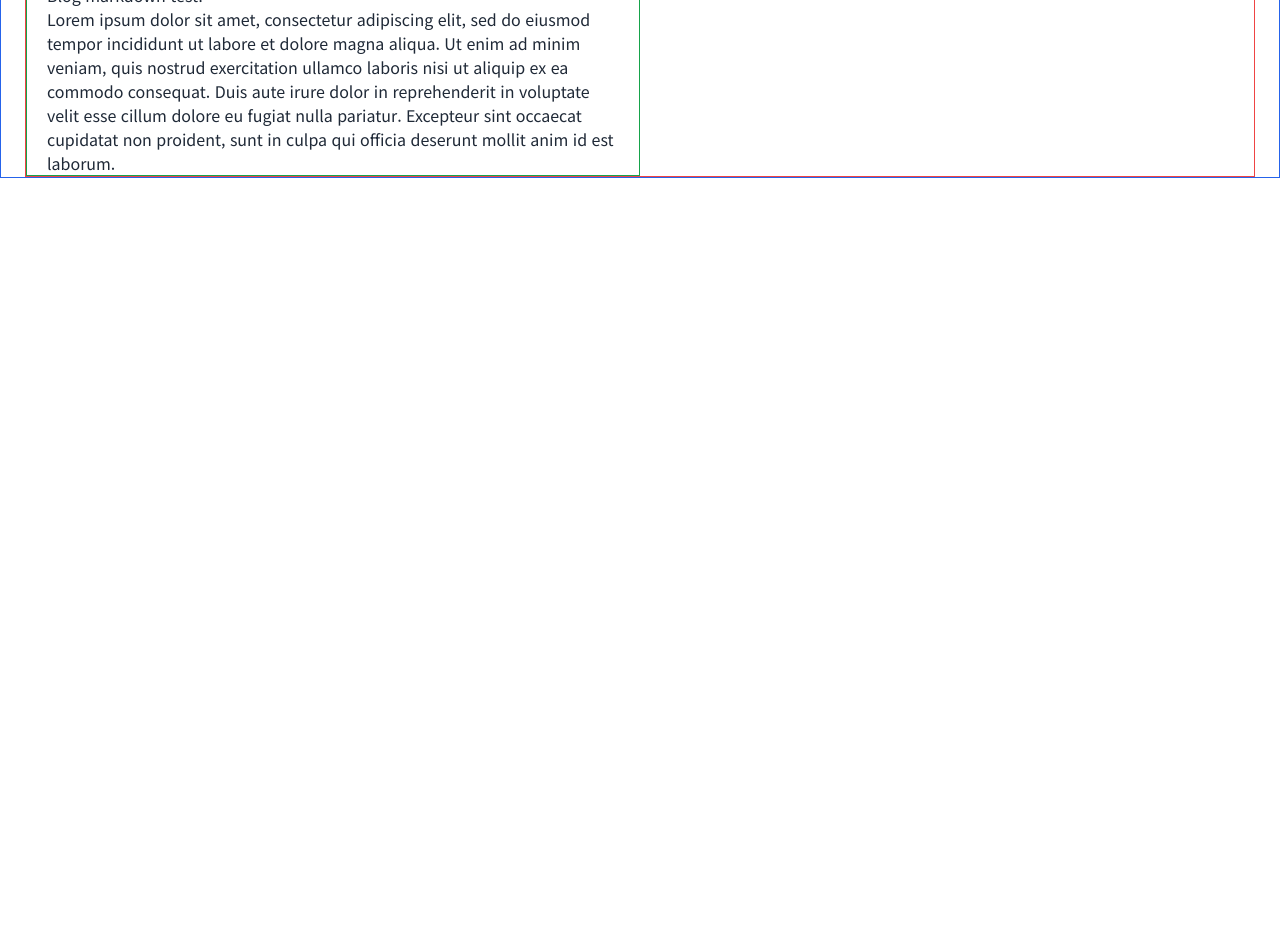
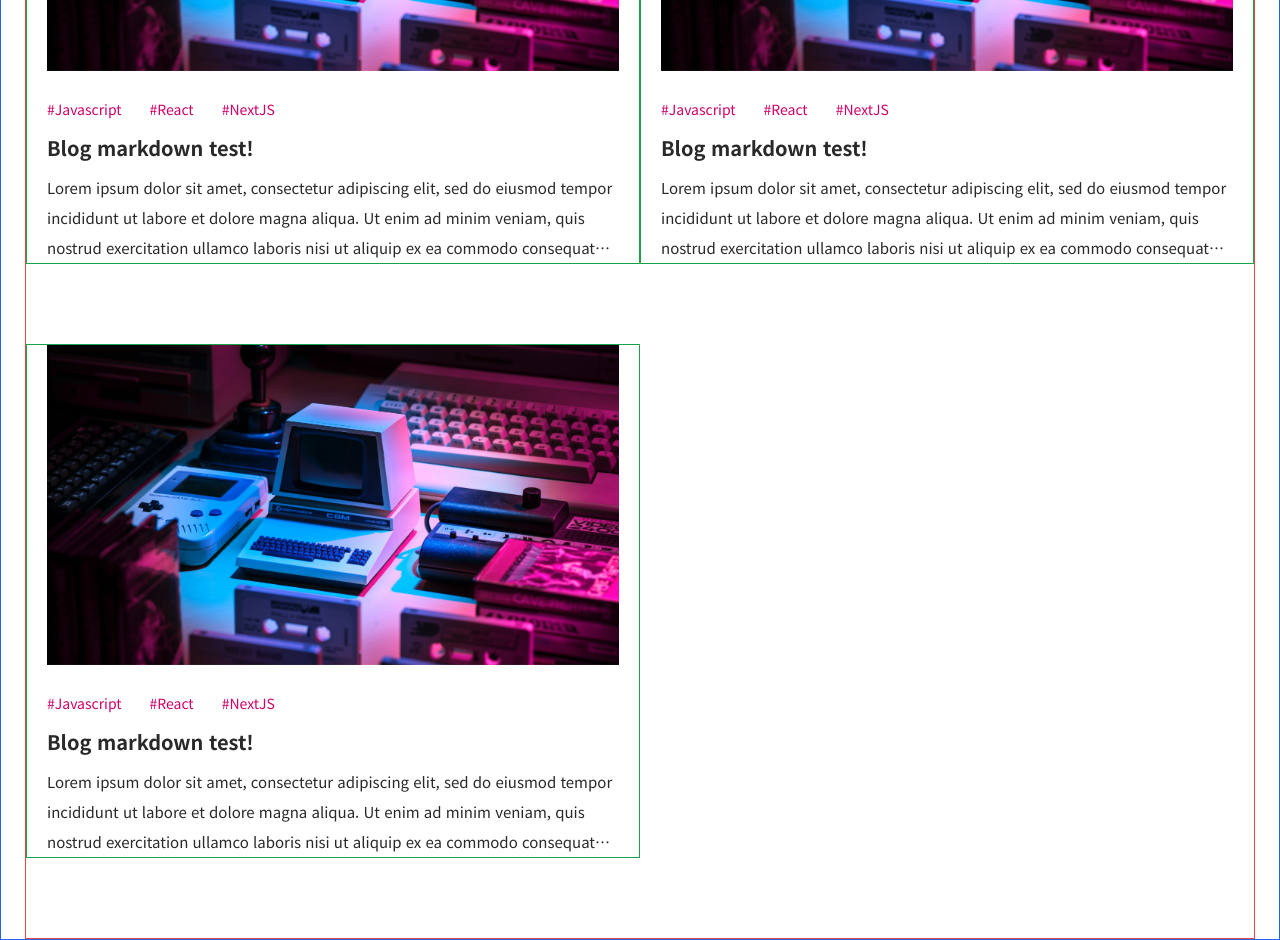
Before and after one commit to seolleung2/dotorimook-nextjs-blog, a Next.js app: page / in a window 1280 px wide. Shown: the part 1160-2100 px from the top of the page. Before the commit the page ends 1338 px from the top, so only its background shows below. Built offline with nearby package versions, Linux system fonts and the light colour scheme.

Commit message:
add: 블로그 목록 UI 코딩, tailwindcss line-clamp 설치 및 적용 - pnpm install @tailwindcss/line-clamp 설치 (multiline ellipsis 를 위함) - 블로그 목록 UI 코딩

```diff
--- a/package.json
+++ b/package.json
@@ -11,6 +11,7 @@
   "dependencies": {
     "@headlessui/react": "^1.7.5",
     "@heroicons/react": "^2.0.13",
+    "@tailwindcss/line-clamp": "^0.4.2",
     "@types/node": "18.11.15",
     "@types/react": "18.0.26",
     "@types/react-dom": "18.0.9",
--- a/pages/index.tsx
+++ b/pages/index.tsx
@@ -166,10 +166,10 @@ export default function Home() {
             alt="main-image"
           />
         </div>
-        <section className="flex flex-wrap w-[1230px] mx-auto border border-red-500">
+        <section className="flex flex-wrap w-[1230px] mx-auto border border-red-500 pt-28">
           {/* mb-20 은 나중에 */}
-          <div className="border border-green-600 w-[50%] flex flex-col px-5">
-            <div className="relative w-full h-80">
+          <div className="border border-green-600 w-[50%] flex flex-col px-5 mb-20">
+            <div className="relative w-full h-80 mb-7">
               <Image
                 src="/static/images/blog-main.jpg"
                 className="object-cover object-center"
@@ -178,17 +178,135 @@ export default function Home() {
               />
             </div>
             <div>
-              <div>#Javascript #React #NextJS</div>
-              <h2>Blog markdown test!</h2>
-              <div>
+              {/* #Javascript #React #NextJS */}
+              <div className="mb-3.5 flex flex-wrap items-center">
+                <Link
+                  href="#"
+                  className="text-[#D10068] font-normal text-sm block mr-7"
+                >
+                  <span>#Javascript</span>
+                </Link>
+                <Link
+                  href="#"
+                  className="text-[#D10068] font-normal text-sm block mr-7"
+                >
+                  <span>#React</span>
+                </Link>
+                <Link
+                  href="#"
+                  className="text-[#D10068] font-normal text-sm block mr-7"
+                >
+                  <span>#NextJS</span>
+                </Link>
+              </div>
+              <h2 className="text-xl font-bold mb-2.5 text-[#292929] leading-normal">
+                Blog markdown test!
+              </h2>
+              <p className="text-[15px] mb-0 text-[#292929] font-normal leading-loose max-h-24 line-clamp-3">
                 Lorem ipsum dolor sit amet, consectetur adipiscing elit, sed do
                 eiusmod tempor incididunt ut labore et dolore magna aliqua. Ut
                 enim ad minim veniam, quis nostrud exercitation ullamco laboris
-                nisi ut aliquip ex ea commodo consequat. Duis aute irure dolor
-                in reprehenderit in voluptate velit esse cillum dolore eu fugiat
+                nisi ut aliquip ex ea commodo consequat Duis aute irure dolor in
+                reprehenderit in voluptate velit esse cillum dolore eu fugiat
                 nulla pariatur. Excepteur sint occaecat cupidatat non proident,
                 sunt in culpa qui officia deserunt mollit anim id est laborum.
+                sunt in culpa qui officia deserunt mollit anim id est laborum.
+                sunt in culpa qui officia deserunt mollit anim id est laborum.
+              </p>
+            </div>
+          </div>
+          <div className="border border-green-600 w-[50%] flex flex-col px-5 mb-20">
+            <div className="relative w-full h-80 mb-7">
+              <Image
+                src="/static/images/blog-main.jpg"
+                className="object-cover object-center"
+                fill
+                alt="main-image"
+              />
+            </div>
+            <div>
+              {/* #Javascript #React #NextJS */}
+              <div className="mb-3.5 flex flex-wrap items-center">
+                <Link
+                  href="#"
+                  className="text-[#D10068] font-normal text-sm block mr-7"
+                >
+                  <span>#Javascript</span>
+                </Link>
+                <Link
+                  href="#"
+                  className="text-[#D10068] font-normal text-sm block mr-7"
+                >
+                  <span>#React</span>
+                </Link>
+                <Link
+                  href="#"
+                  className="text-[#D10068] font-normal text-sm block mr-7"
+                >
+                  <span>#NextJS</span>
+                </Link>
               </div>
+              <h2 className="text-xl font-bold mb-2.5 text-[#292929] leading-normal">
+                Blog markdown test!
+              </h2>
+              <p className="text-[15px] mb-0 text-[#292929] font-normal leading-loose max-h-24 line-clamp-3">
+                Lorem ipsum dolor sit amet, consectetur adipiscing elit, sed do
+                eiusmod tempor incididunt ut labore et dolore magna aliqua. Ut
+                enim ad minim veniam, quis nostrud exercitation ullamco laboris
+                nisi ut aliquip ex ea commodo consequat Duis aute irure dolor in
+                reprehenderit in voluptate velit esse cillum dolore eu fugiat
+                nulla pariatur. Excepteur sint occaecat cupidatat non proident,
+                sunt in culpa qui officia deserunt mollit anim id est laborum.
+                sunt in culpa qui officia deserunt mollit anim id est laborum.
+                sunt in culpa qui officia deserunt mollit anim id est laborum.
+              </p>
+            </div>
+          </div>
+          <div className="border border-green-600 w-[50%] flex flex-col px-5 mb-20">
+            <div className="relative w-full h-80 mb-7">
+              <Image
+                src="/static/images/blog-main.jpg"
+                className="object-cover object-center"
+                fill
+                alt="main-image"
+              />
+            </div>
+            <div>
+              {/* #Javascript #React #NextJS */}
+              <div className="mb-3.5 flex flex-wrap items-center">
+                <Link
+                  href="#"
+                  className="text-[#D10068] font-normal text-sm block mr-7"
+                >
+                  <span>#Javascript</span>
+                </Link>
+                <Link
+                  href="#"
+                  className="text-[#D10068] font-normal text-sm block mr-7"
+                >
+                  <span>#React</span>
+                </Link>
+                <Link
+                  href="#"
+                  className="text-[#D10068] font-normal text-sm block mr-7"
+                >
+                  <span>#NextJS</span>
+                </Link>
+              </div>
+              <h2 className="text-xl font-bold mb-2.5 text-[#292929] leading-normal">
+                Blog markdown test!
+              </h2>
+              <p className="text-[15px] mb-0 text-[#292929] font-normal leading-loose max-h-24 line-clamp-3">
+                Lorem ipsum dolor sit amet, consectetur adipiscing elit, sed do
+                eiusmod tempor incididunt ut labore et dolore magna aliqua. Ut
+                enim ad minim veniam, quis nostrud exercitation ullamco laboris
+                nisi ut aliquip ex ea commodo consequat Duis aute irure dolor in
+                reprehenderit in voluptate velit esse cillum dolore eu fugiat
+                nulla pariatur. Excepteur sint occaecat cupidatat non proident,
+                sunt in culpa qui officia deserunt mollit anim id est laborum.
+                sunt in culpa qui officia deserunt mollit anim id est laborum.
+                sunt in culpa qui officia deserunt mollit anim id est laborum.
+              </p>
             </div>
           </div>
         </section>
--- a/tailwind.config.js
+++ b/tailwind.config.js
@@ -11,7 +11,7 @@ module.exports = {
       },
     },
   },
-  plugins: [require("daisyui")],
+  plugins: [require("daisyui"), require("@tailwindcss/line-clamp")],
 
   daisyui: {
     styled: true,
```
Also changed, not shown: 1 other file (tests, documents, lock files or other folders).
